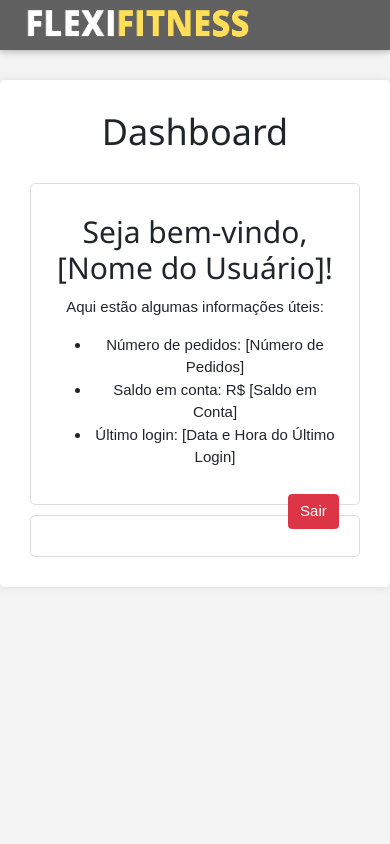
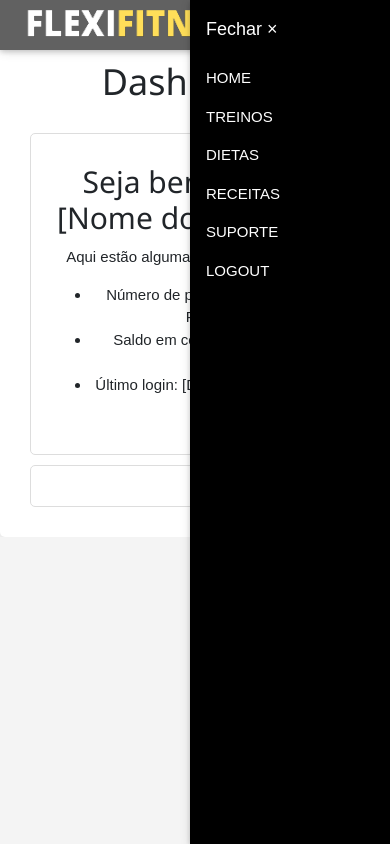
Before and after one commit to MatheusDuarteBR/FlexiFitness, a Flask app: page /dashboard in a window 390 px wide. Run offline with Flask 3, Linux system fonts and the light colour scheme; the visitor is signed in with stand-in values (Sample User, id 1); some libraries are stand-ins or nearby versions.

Commit message:
CI/CD pipeline

```diff
--- a/app/templates/dashboard.html
+++ b/app/templates/dashboard.html
@@ -48,25 +48,61 @@
         body {
         overflow: hidden;
         }
+
         .w3-bar .w3-button {
-        padding: 14px;
+            padding: 14px;
+        }
+
+        /* Estilos para o ícone do menu */
+        .menu-icon {
+            font-size: 24px;
+            position: absolute;
+            right: 10px;
+            top: 10px;
+            cursor: pointer;
+            z-index: 1;
+        }
+
+        /* Estilos para remover o sublinhado dos links */
+        .w3-bar-item {
+            text-decoration: none !important;
+        }
+
+        /* Estilos para o menu lateral */
+        .w3-sidebar {
+            right: 0;
         }
     </style>
 </head>
 <body>
     <div class="w3-top">
         <div class="w3-bar w3-dark-grey w3-card" id="myNavbar">
+            <!-- Ícone do menu para telas pequenas -->
+            <i class="fa fa-bars menu-icon d-md-none" onclick="toggleSidebar()"></i>
             <img src="{{ url_for('static', filename='../static/logo.png') }}" width="250" height="50" style="padding-left: 25px;">
             <!-- Right-sided navbar links -->
             <div class="w3-right w3-hide-small">
-                <a href="/dashboard" class="w3-bar-item w3-button" style="text-decoration: none;"><i class="fa fa-home"></i>HOME</a>
-                <a href="#services" class="w3-bar-item w3-button" style="text-decoration: none;"><i class="fa fa-user"></i> SERVIÇOS</a>
-                <a href="#receitas" class="w3-bar-item w3-button" style="text-decoration: none;"><i class="fa fa-cutlery"></i> RECEITAS</a>
-                <a href="#about" class="w3-bar-item w3-button" style="text-decoration: none;"><i class="fa fa-info"></i> SOBRE</a>
-                <a href="#contact" class="w3-bar-item w3-button" style="text-decoration: none;"><i class="fa fa-envelope"></i> SUPORTE</a>
-                <a href="/logout" class="w3-bar-item w3-button" style="text-decoration: none;"><i class="fa fa-sign-out"></i>LOGOUT</a>
+                <a href="/dashboard" class="w3-bar-item w3-button"><i class="fa fa-home"></i>HOME</a>
+                <a href="#services" class="w3-bar-item w3-button"><i class="fa fa-user"></i> TREINOS</a>
+                <a href="#receitas" class="w3-bar-item w3-button"><i class="fa fa-cutlery"></i> DIETAS</a>
+                <a href="#about" class="w3-bar-item w3-button"><i class="fa fa-book"></i> RECEITAS</a>
+                <a href="#contact" class="w3-bar-item w3-button"><i class="fa fa-envelope"></i> SUPORTE</a>
+                <a href="/logout" class="w3-bar-item w3-button"><i class="fa fa-sign-out"></i> LOGOUT</a>
             </div>
+        </div>
     </div>
+
+    <!-- Sidebar para telas pequenas -->
+    <div id="sidebar" class="w3-sidebar w3-bar-block w3-black w3-card w3-animate-left d-md-none">
+        <a href="javascript:void(0)" onclick="toggleSidebar()" class="w3-bar-item w3-button w3-large w3-padding-16">Fechar ×</a>
+        <a href="/dashboard" onclick="toggleSidebar()" class="w3-bar-item w3-button">HOME</a>
+        <a href="#services" onclick="toggleSidebar()" class="w3-bar-item w3-button">TREINOS</a>
+        <a href="#receitas" onclick="toggleSidebar()" class="w3-bar-item w3-button">DIETAS</a>
+        <a href="#about" onclick="toggleSidebar()" class="w3-bar-item w3-button">RECEITAS</a>
+        <a href="#contact" onclick="toggleSidebar()" class="w3-bar-item w3-button">SUPORTE</a>
+        <a href="/logout"" onclick="toggleSidebar()" class="w3-bar-item w3-button">LOGOUT</a>
+    </div>
+
     <div class="container">
         <h1>Dashboard</h1>
 
@@ -85,5 +121,16 @@
             <!-- Adicione mais informações do dashboard aqui -->
         </div>
     </div>
+
+    <script>
+        function toggleSidebar() {
+            var sidebar = document.getElementById("sidebar");
+            if (sidebar.style.display === "block") {
+                sidebar.style.display = "none";
+            } else {
+                sidebar.style.display = "block";
+            }
+        }
+    </script>
 </body>
 </html>
```
Also changed, not shown: app/templates/index.html (+29 -8 lines), .github/workflows/ci-cd.yml (added), 1 other file.
